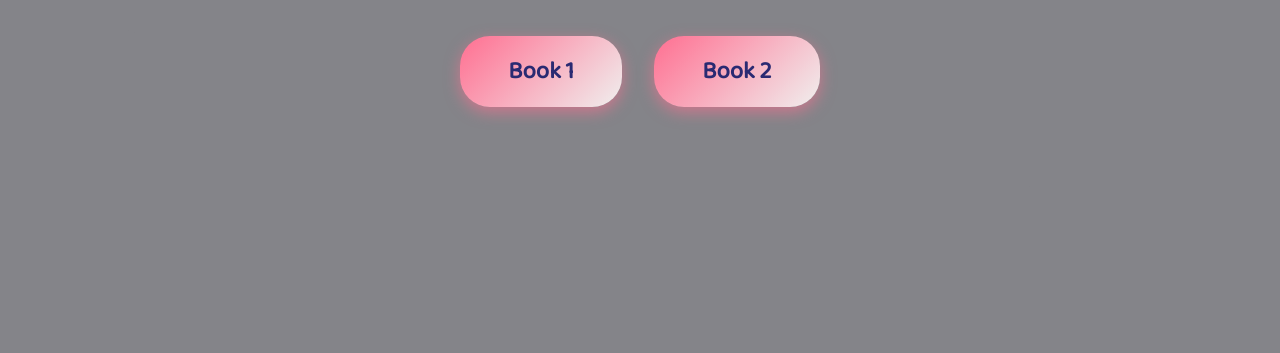
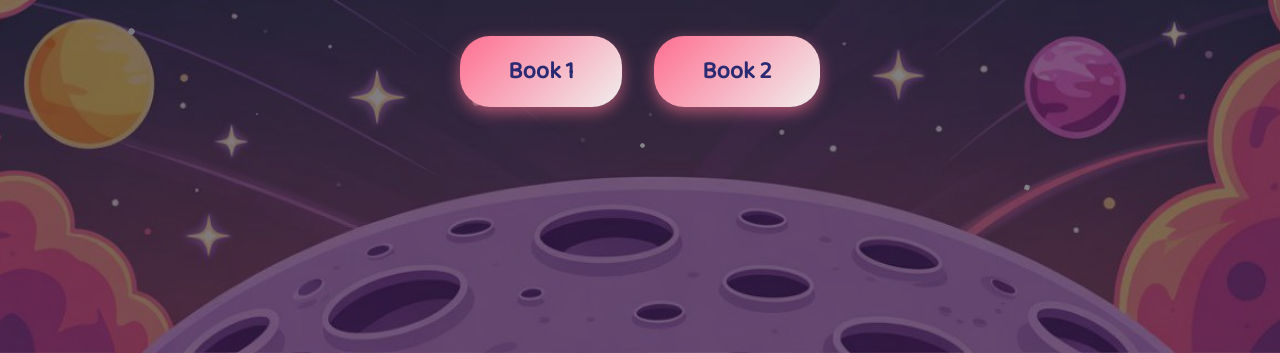
Before and after one commit to sedratallat23/Nebulight, a plain HTML site: page index.html in a window 1280 px wide. Shown: the part 447-800 px from the top of the page. Drawn offline with Linux system fonts and the light colour scheme.

Commit message:
Update index.html

```diff
--- a/index.html
+++ b/index.html
@@ -10,7 +10,7 @@
   body, html {
     margin: 0; padding: 0; height: 100%;
     font-family: 'Baloo 2', cursive;
-    background: url('space1.jpg.jpg') no-repeat center center fixed;
+    background: url('space1.jpg') no-repeat center center fixed;
     background-size: cover;
     color: #cc5656;
     overflow: hidden;
```
